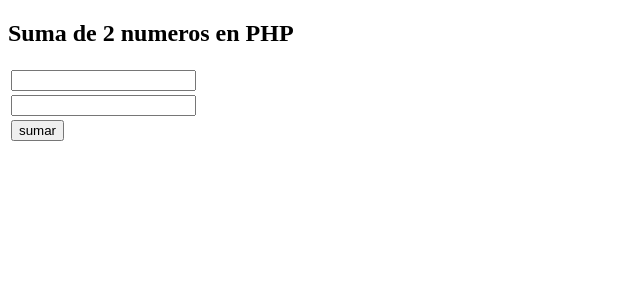
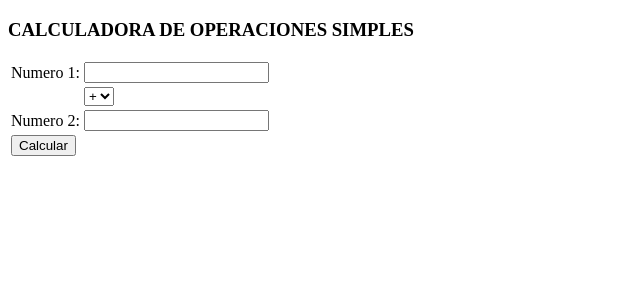
Before and after one commit to RicardoGenaroBardomiano/TRABAJOS, a PHP site: page / in a window 1280 px wide. Shown: the top 300 px of the page, without its empty margins (0-640 px from the left). Run offline with PHP 8.4, Linux system fonts and the light colour scheme.

Commit message:
Se coloco nombre a pagina y subtitulos index.php

```diff
--- a/index.php
+++ b/index.php
@@ -2,34 +2,42 @@
 <html lang="es-ES">
 <head>
 	<meta charset="UTF-8">
-	<title>Suma de 2 numeros en PHP</title>
+	<title>Matematicas</title>
 </head>
 <body>
-<H2>Suma de 2 numeros en PHP</H2>
-<form action="suma.php" method="POST">
+<H3>CALCULADORA DE OPERACIONES SIMPLES</H3>
+<form action="index.php" method="POST">
 	<table>
 	<tr>
-		<td><input type="text" name="numero1"></td>
+		<td>Numero 1: </td><td><input type="text" name="Numero1"></td>
+	</tr>
+	<td>
+	</td>
+	<td>
+		<select name="Oper">
+			<option value="1">+</option>
+			<option value="2">-</option>
+			<option value="3">*</option>
+			<option value="4">/</option>
+		</select>
+	</td>
+	<tr>
+		<td>Numero 2: </td><td><input type="text" name="Numero2"></td>
 	</tr>
 	<tr>
-		<td><input type="text" name="numero2"></td>
-	</tr>
-	<tr>
-		<td> <input type="submit" value="sumar"> </td>
+		<td> <input type="submit" value="Calcular"> </td>
 	</tr>
 </table>
 </form>
 </body>
 </html>
 <?php
-	if($_POST)
-	{
+	if($_POST){
 		$num1 = $_POST
-		['numero1'];
+		['Numero1'];
 		$num2 = $_POST
-		['numero2'];
-		$suma = $num1
-		+ $num2;
-		echo "La suma de ".$num1." y ".$num2." es ".$suma;
+		['Numero2'];
+		$suma = $num1 + $num2;
+		echo "El resultado es: ".$suma;
 	}
 ?>
```
